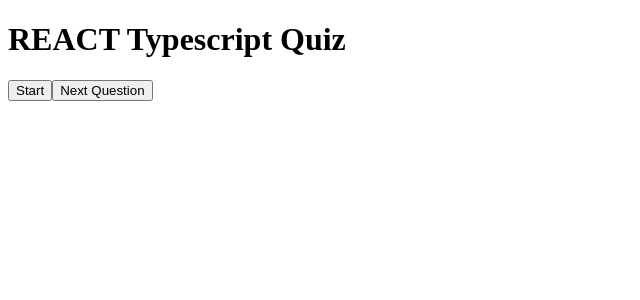
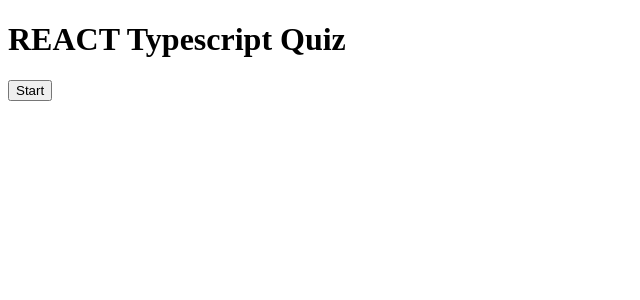
Before and after one commit to andrewpaulgreer/typescript-react-quiz, a React (Create React App) app: page / in a window 1280 px wide. Shown: the top 300 px of the page, without its empty margins (0-640 px from the left). Built offline with nearby package versions, Linux system fonts and the light colour scheme.

Commit message:
touble with maping through one of my arrays

```diff
--- a/src/App.tsx
+++ b/src/App.tsx
@@ -40,8 +40,24 @@ const App = ()=>{
 
    }
 
-   const checkAnswer = (e: React.MouseEvent<HTMLBRElement>) => {
+   const checkAnswer = (e: React.MouseEvent<HTMLButtonElement>) => {
+    if (!gameOver){
+      const answer = e.currentTarget.value;
+      //check answer afainst correct
 
+      const correct = questions[number].correct_answer === answer;
+      //add acore if answer is correct
+      if (correct) setScore(prev => prev +1)
+
+      //save answer in array for user answers
+      const answerObject = {
+        question: questions[number].question,
+        answer,
+        correct,
+        correctAnswer: questions[number].correct_answer
+      };
+      setUserAnswers(prev => [...prev, answerObject])
+    }
    }
 
    const nextQuestion = ()=> {
@@ -59,22 +75,28 @@ return(
 
           {/* if not game over, show score, otherwise null */}
         {!gameOver ? <p className="score">Score:</p> : null}
+
         {/* if loading then display */}
+        {loading && <p>Loading Questions .... </p>}
 
-        {loading && <p>Loading Questions .... </p>}
-        {/* <QuestionCard
+          {/* if game is not loading and is not over, display this */}
+        {!loading && !gameOver && (
+        <QuestionCard
         questionNr={number +1}
         totalQuestions={TOTAL_QUESTIONS}
         question={questions[number].question}
         answers={questions[number].answers}
         userAnswer={userAnswers ? userAnswers[number] : undefined}
         callback={checkAnswer}
-         /> */}
+         />
+         )}
+  {!gameOver && !loading && userAnswers.length === number +1 && number !== TOTAL_QUESTIONS -1 ? (
         <button className='next'
         onClick={nextQuestion}
         >
           Next Question
         </button>
+         ): null }
     </div>
 )
 
--- a/src/components/QuestionCard.tsx
+++ b/src/components/QuestionCard.tsx
@@ -10,23 +10,20 @@ type Props = {
 }
 
 const QuestionCard: React.FC<Props> = ({question,answers,callback,userAnswer,questionNr,totalQuestions}) => (
-
     <div>
     <p className="number">
         Question: {questionNr} / {totalQuestions}
     </p>
     <p dangerouslySetInnerHTML={{__html: question}} />
     <div>
-    {answers.map(answer => (
-        <div>
-            <button disabled={userAnswer} onClick={callback}>
+    {answers.map((answer) =>(
+        <div key={answer}>
+            <button disabled={userAnswer} value={answer} onClick={callback}>
                 <span dangerouslySetInnerHTML={{__html: answer}} />
             </button>
         </div>
     ))}
     </div>
-
-
    </div>
 
 
```
